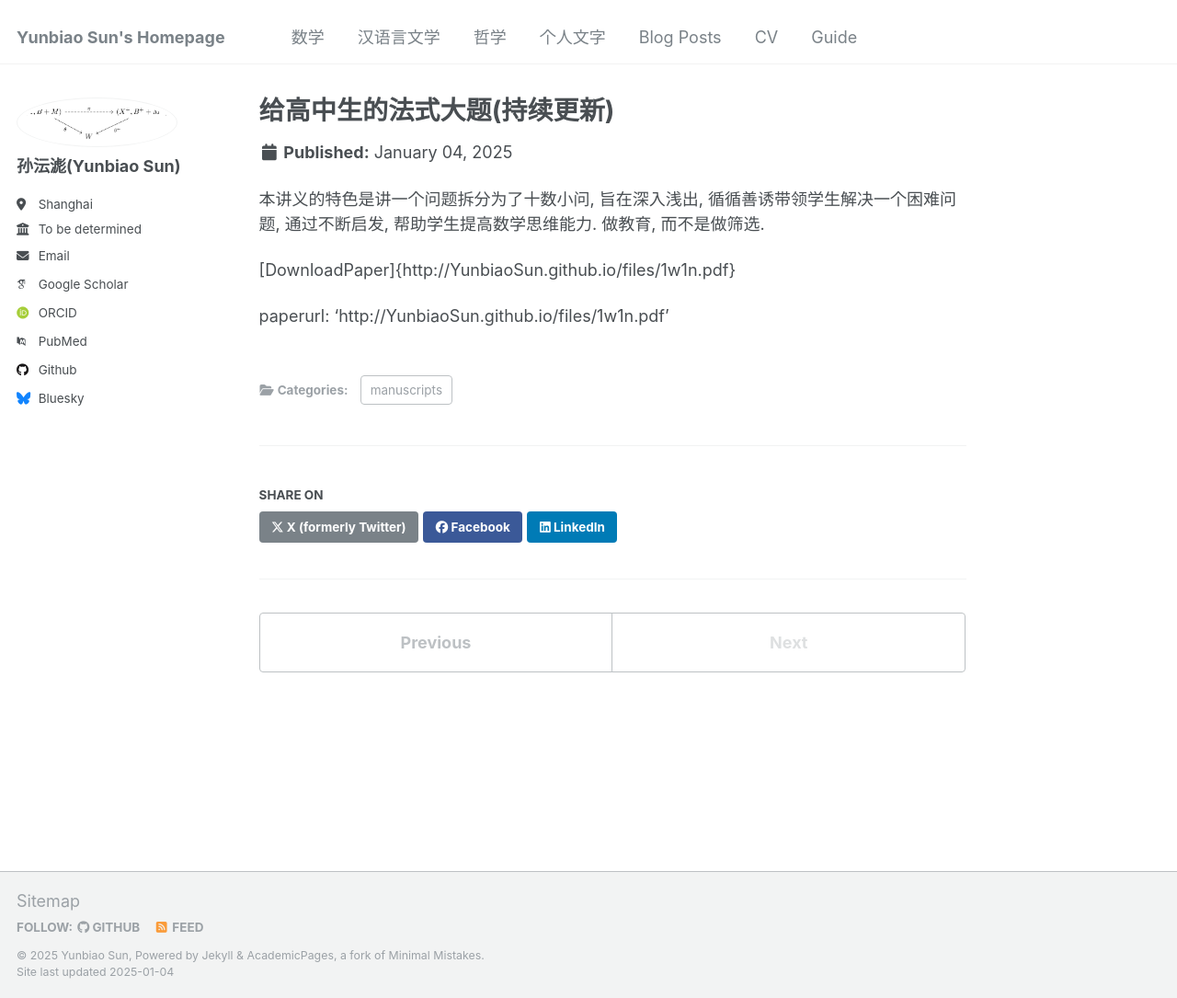
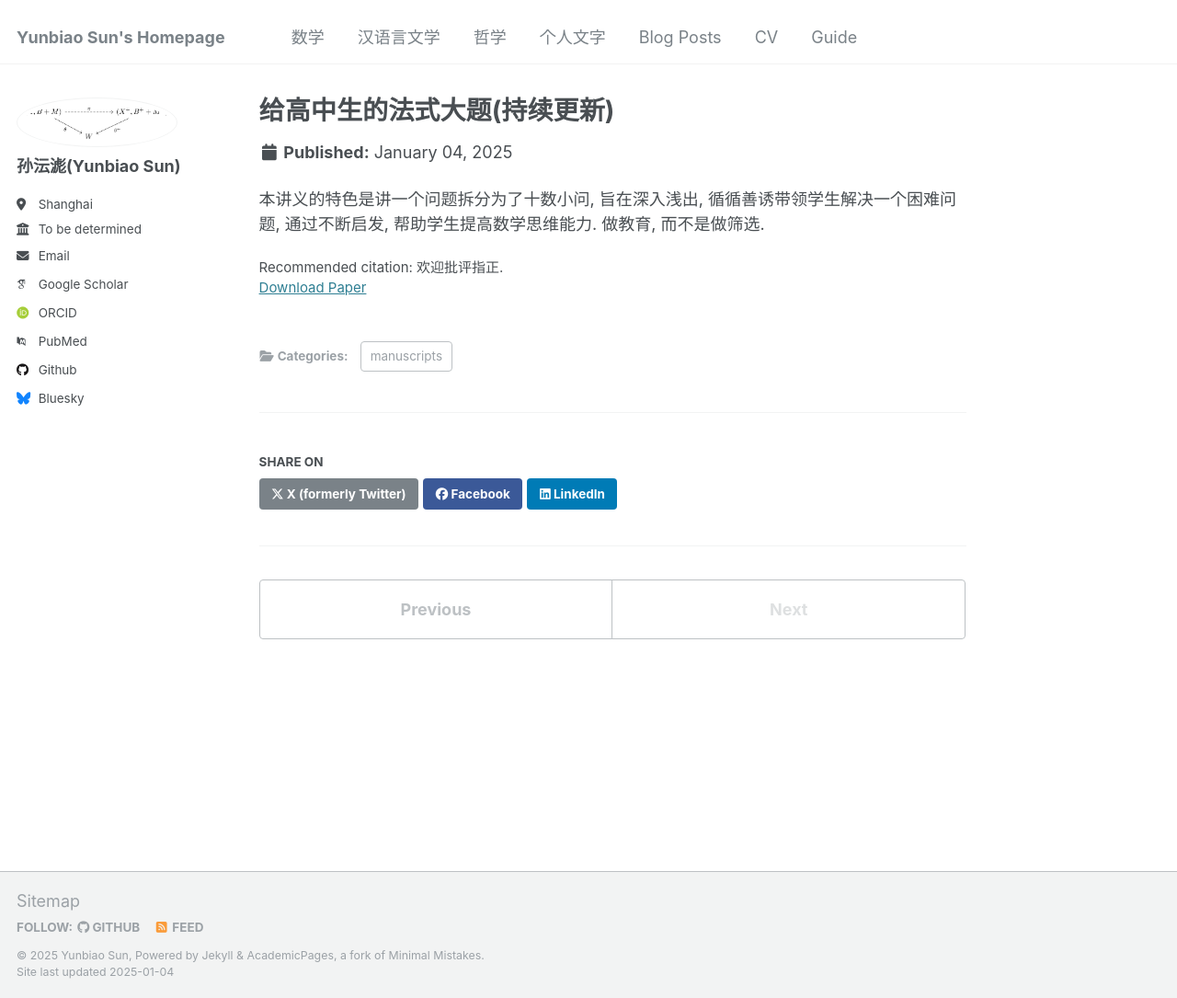
Before and after one commit to YunbiaoSun/YunbiaoSun.github.io, a Jekyll site: the page built from _mathematics/2009-10-01-paper-title-number-1.md, in a window 1280 px wide and 1085 px high. Shown: the whole window at 92% size. Built offline with Jekyll 4.4.1, drawn with Linux system fonts in a browser that asks for light colours; some web fonts are replaced.

Commit message:
补回cit

```diff
--- a/_mathematics/2009-10-01-paper-title-number-1.md
+++ b/_mathematics/2009-10-01-paper-title-number-1.md
@@ -6,10 +6,7 @@ permalink: /mathematics/2009-10-01-paper-title-number-1
 excerpt: '做教育, 而不是做筛选'
 date: 2025-01-4
 paperurl: 'http://YunbiaoSun.github.io/files/1w1n.pdf'
+citation: '欢迎批评指正.'
 ---
 
 本讲义的特色是讲一个问题拆分为了十数小问, 旨在深入浅出, 循循善诱带领学生解决一个困难问题, 通过不断启发, 帮助学生提高数学思维能力. 做教育, 而不是做筛选.
-
-[DownloadPaper]{http://YunbiaoSun.github.io/files/1w1n.pdf}
-
-paperurl: 'http://YunbiaoSun.github.io/files/1w1n.pdf'
```
